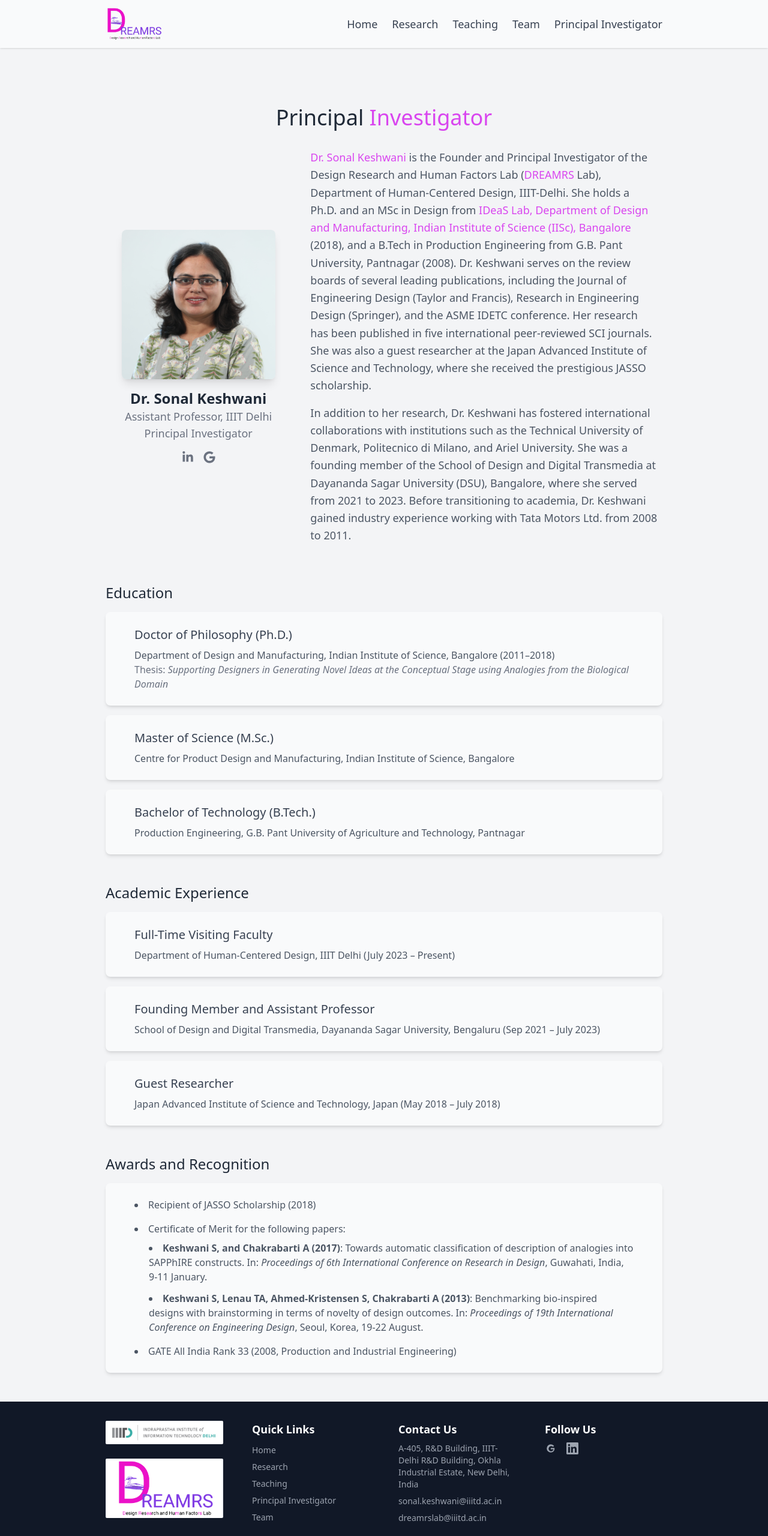
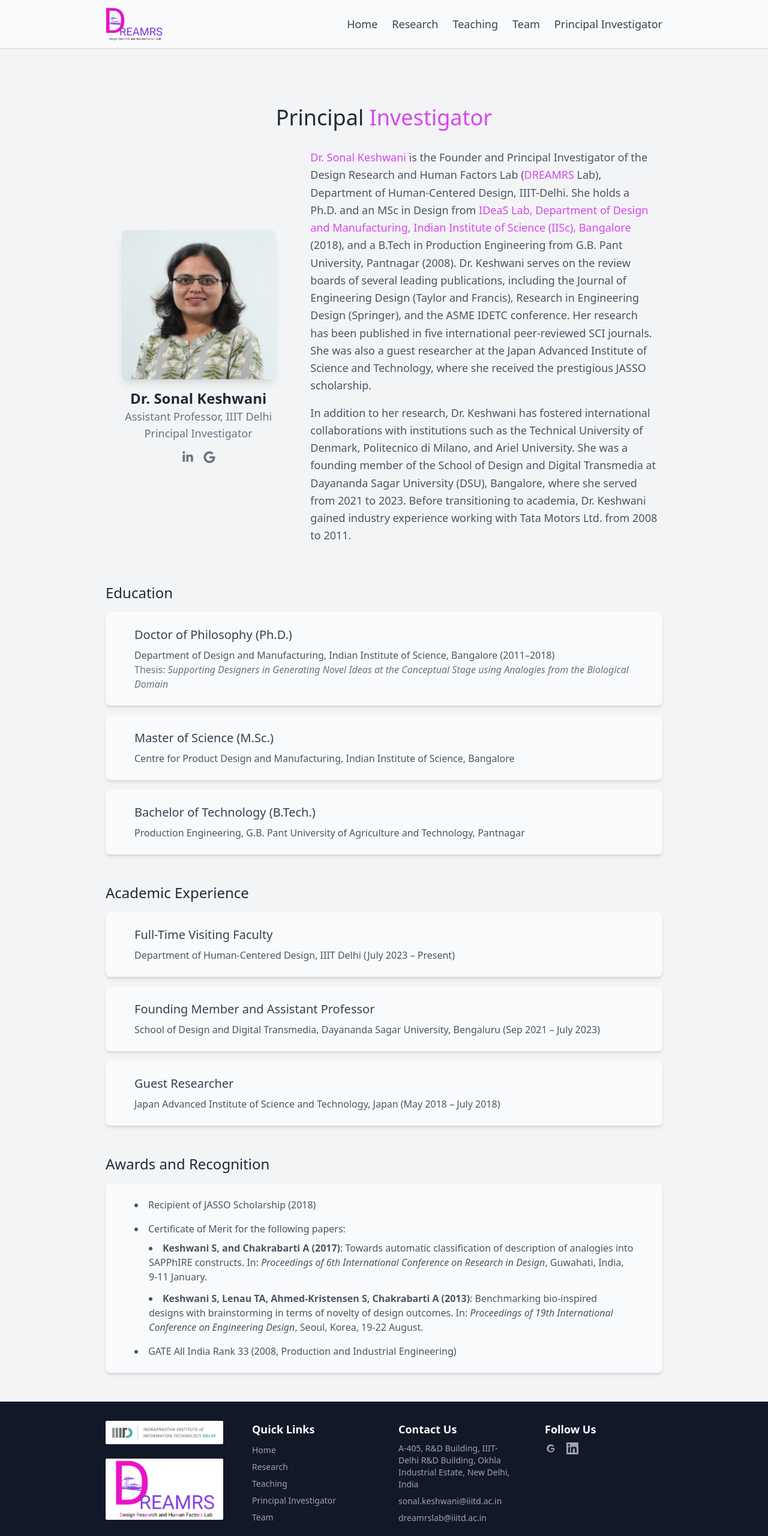
Before and after one commit to mohitg66/dreamrs, a plain HTML site: page pi.html in a window 1280 px wide. Shown: the top 2560 px of the page at 60% size. Drawn offline with nearby package versions, Linux system fonts and the light colour scheme.

Commit message:
removed logo watermark

```diff
--- a/script.js
+++ b/script.js
@@ -9,7 +9,7 @@ document.addEventListener('DOMContentLoaded', function() {
             <!-- Logo -->
             <div class="flex items-center space-x-2">
                 <a href="index.html">
-                    <img src="images/nlogo.png" alt="DREAMRS Lab Logo" class="h-14">
+                    <img src="images/nnlogo.png" alt="DREAMRS Lab Logo" class="h-14">
                 </a>
             </div>
             <!-- Navbar -->
@@ -58,7 +58,7 @@ document.addEventListener('DOMContentLoaded', function() {
                     <!-- IIIT Delhi Logo -->
                     <img src="images/iiitdlogo2.png" alt="IIIT Delhi Logo" class="w-72 rounded-sm">
                     <!-- DREAMRS Lab Logo (Smaller) -->
-                    <img src="images/nlogo2.png" alt="DREAMRS Lab Logo" class="w-72 rounded-sm">
+                    <img src="images/nnlogo2.png" alt="DREAMRS Lab Logo" class="w-72 rounded-sm">
                 </div>
 
                 <!-- Quick Links -->
```
Also changed, not shown: index.html (+1 -1 lines), images/nlogo.png (deleted), images/nnlogo.png (added), images/nnlogo2.png (added), 1 other file.
